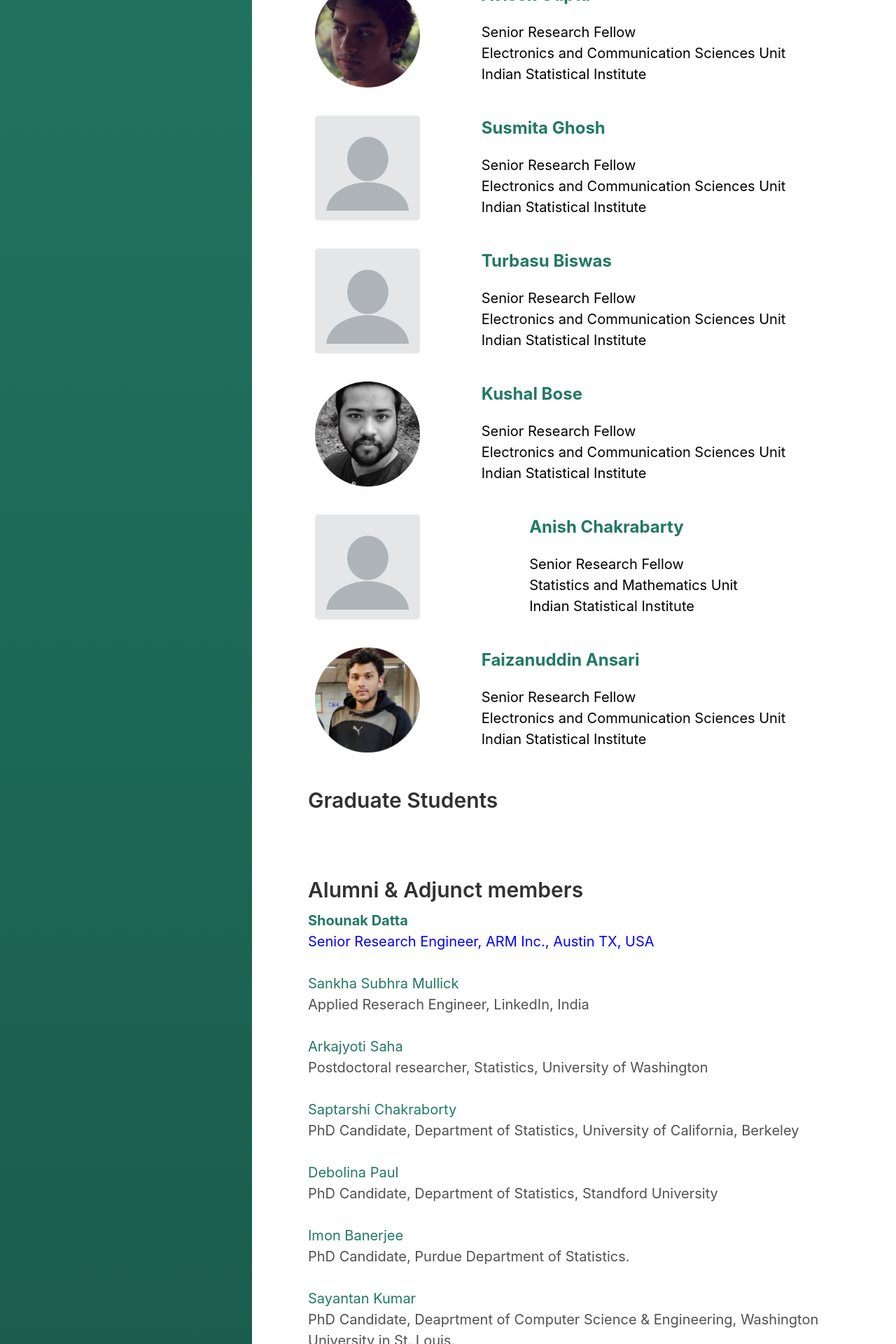
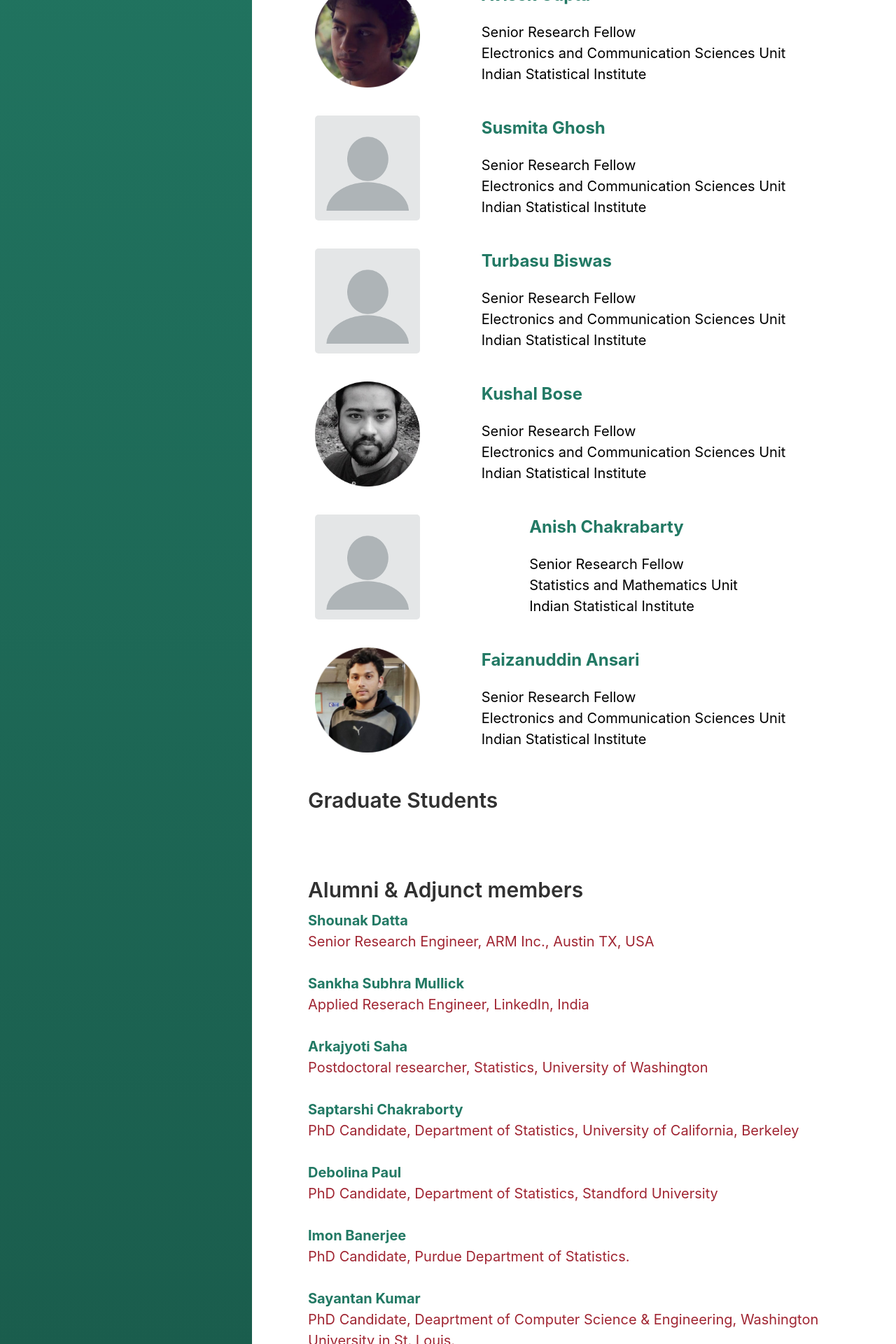
Before and after one commit to mlrgisi/mlrgisi.github.io, a Jekyll site: the page built from index.html, in a window 1280 px wide. Shown: the part 3080-5000 px from the top of the page at 70% size. Built offline with Jekyll 4.4.1, drawn with Linux system fonts in a browser that asks for light colours; the list of posts is cut into pages by our own code; a style sheet for code colours, icons or effects is not loaded.

Commit message:
Update index.html

```diff
--- a/index.html
+++ b/index.html
@@ -238,29 +238,29 @@
 <br><br>
 
 <h2>Alumni & Adjunct members</h2>
-<b> <a href="https://shounak-d.github.io/">Shounak Datta</a><br> </b>
-<span style='color: #0000ff;'>Senior Research Engineer, ARM Inc., Austin TX, USA</span> <br><br>
+<b> <a href="https://scholar.google.co.in/citations?user=qtW4ugoAAAAJ&hl=en">Shounak Datta</a><br> </b>
+<span style='color: #a02532;'>Senior Research Engineer, ARM Inc., Austin TX, USA</span> <br><br>
 
-<a href="https://sankhasubhra.github.io/">Sankha Subhra Mullick</a><br>
-Applied Reserach Engineer, LinkedIn, India <br><br>
+<b> <a href="https://scholar.google.com/citations?user=QnzlBI8AAAAJ&hl=en">Sankha Subhra Mullick</a><br> </b>
+<span style='color: #a02532'>Applied Reserach Engineer, LinkedIn, India </span><br><br>
 
-<a href="https://scholar.google.com/citations?user=WokRLXIAAAAJ&hl=en">Arkajyoti Saha</a><br>
-Postdoctoral researcher, Statistics, University of Washington <br><br>
+<b> <a href="https://scholar.google.com/citations?user=WokRLXIAAAAJ&hl=en">Arkajyoti Saha</a><br> </b>
+<span style='color: #a02532'>Postdoctoral researcher, Statistics, University of Washington </span><br><br>
 
-<a href="https://scholar.google.co.in/citations?user=BAH6owQAAAAJ&hl=en">Saptarshi Chakraborty</a><br>
-PhD Candidate, Department of Statistics, University of California, Berkeley <br><br>
+<b> <a href="https://scholar.google.co.in/citations?user=BAH6owQAAAAJ&hl=en">Saptarshi Chakraborty</a><br> </b>
+<span style='color: #a02532'>PhD Candidate, Department of Statistics, University of California, Berkeley </span><br><br>
 
-<a href="https://scholar.google.co.in/citations?user=TDakv1QAAAAJ&hl=en">Debolina Paul</a><br>
-PhD Candidate, Department of Statistics, Standford University <br><br>
+<b> <a href="https://scholar.google.co.in/citations?user=TDakv1QAAAAJ&hl=en">Debolina Paul</a><br> </b>
+<span style='color: #a02532'>PhD Candidate, Department of Statistics, Standford University </span><br><br>
 
-<a href="https://www.stat.purdue.edu/people/graduate_students/">Imon Banerjee</a><br>
-PhD Candidate, Purdue Department of Statistics. <br><br>
+<b> <a href="https://www.stat.purdue.edu/people/graduate_students/">Imon Banerjee</a><br> </b>
+<span style='color: #a02532'>PhD Candidate, Purdue Department of Statistics. </span><br><br>
 
-<a href="https://www.linkedin.com/in/sayantan-kumar-14550812a/">Sayantan Kumar</a><br>
-PhD Candidate, Deaprtment of Computer Science & Engineering, Washington University in St. Louis. <br><br>
+<b> <a href="https://www.linkedin.com/in/sayantan-kumar-14550812a/">Sayantan Kumar</a><br> </b>
+<span style='color: #a02532'>PhD Candidate, Deaprtment of Computer Science & Engineering, Washington University in St. Louis. </span><br><br>
 
-<a href="https://scholar.google.co.in/citations?user=dOR684AAAAAJ&hl=en">Arka Ghosh</a><br>
-Assistant Professor, Bennett University, India <br><br>
+<b> <a href="https://scholar.google.co.in/citations?user=dOR684AAAAAJ&hl=en">Arka Ghosh</a><br> </b>
+<span style='color: #a02532'>Assistant Professor, Bennett University, India </span><br><br>
 
 <p> <br>
     <small>Developed by Sankha Subhra Mullick, over the <a href="https://github.com/fongandrew/hydeout">Hydeout</a> project, on 29th of January, 2020. </small>
```
